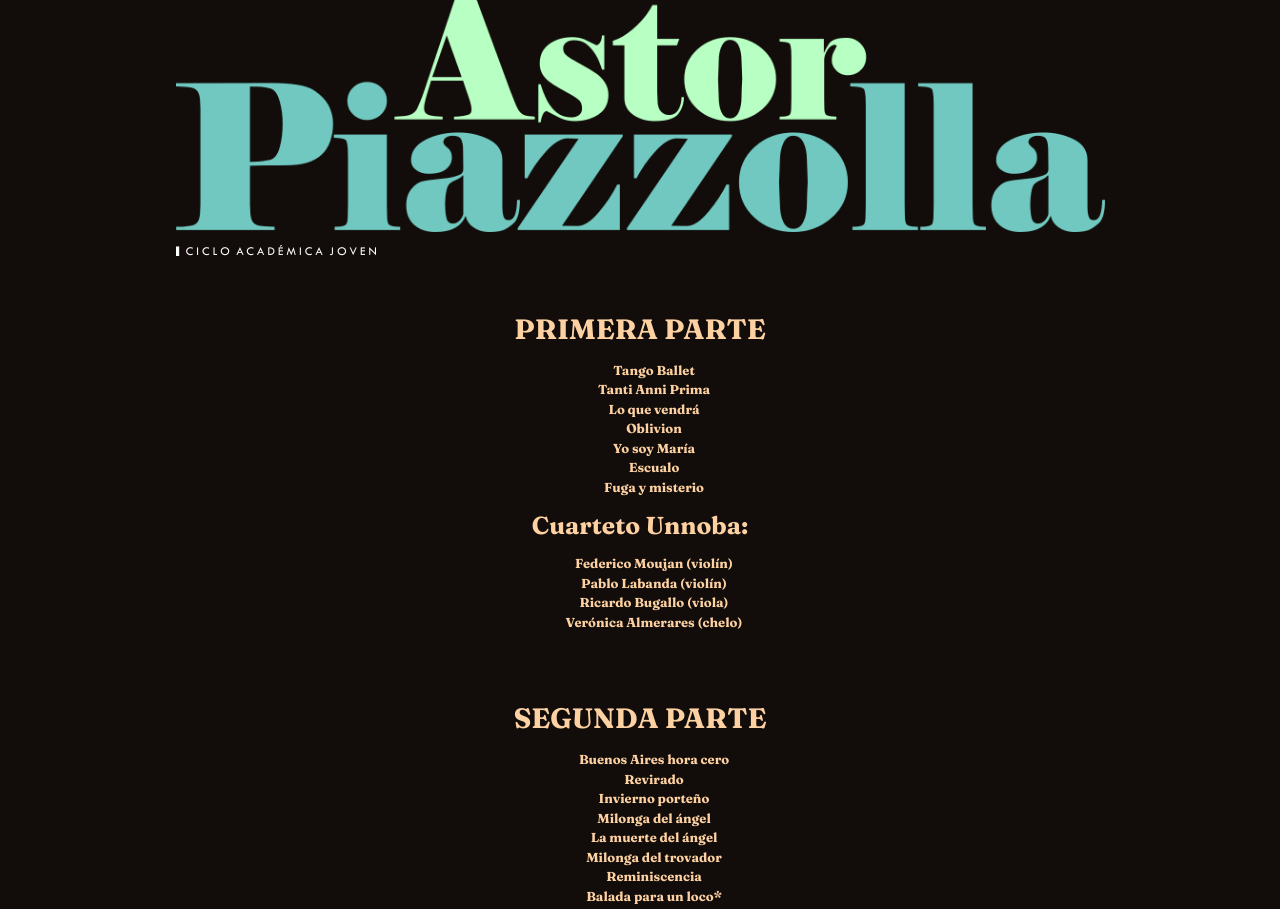
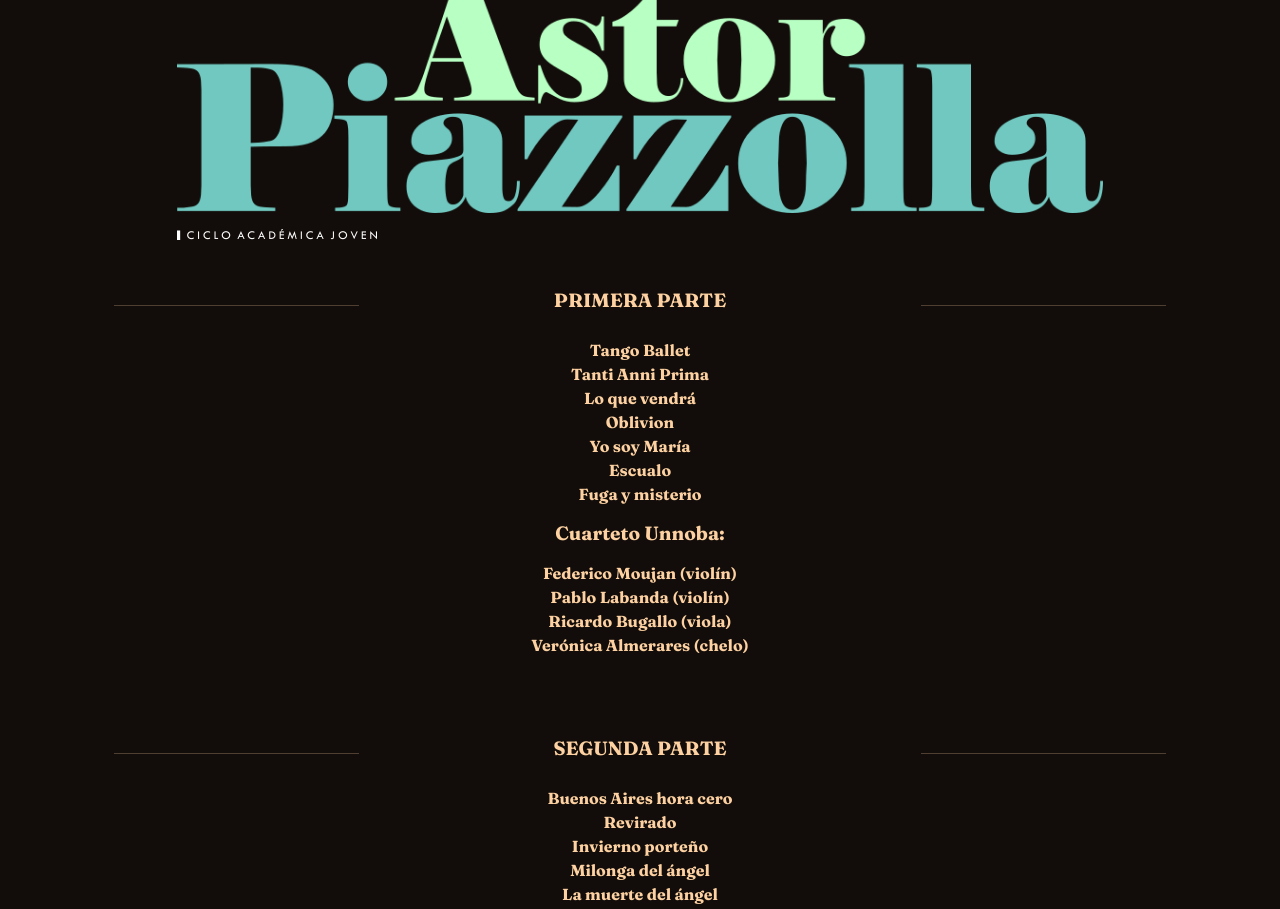
Before and after one commit to sergioinsa/cicloacademijoven, a plain HTML site: page index.html in a window 1280 px wide. Shown: the part 115-1024 px from the top of the page. Drawn offline with nearby package versions, Linux system fonts and the light colour scheme.

Commit message:
beta-release

```diff
--- a/index.html
+++ b/index.html
@@ -9,6 +9,7 @@
   </head>
 
   <body class="container-fluid py-5">
+
     <header class="container">
         <div class="row">
             <div class="col-1"></div>
@@ -40,9 +41,16 @@
 
 
     </header>
+
     <main class="container text-center">
         <article>
-            <h2>PRIMERA PARTE</h2>
+            <div class="row">
+                <div class="col-3"><hr></div>
+                <div class="col">
+                    <h3>PRIMERA PARTE</h3>
+                </div>
+                <div class="col-3"><hr></div>
+            </div>
             <ul>
                 <li>Tango Ballet</li>
                 <li>Tanti Anni Prima</li>
@@ -53,7 +61,7 @@
                 <li>Fuga y misterio</li>
             </ul>
 
-            <h3>Cuarteto Unnoba:</h3>
+            <h4>Cuarteto Unnoba:</h4>
             <ul>
                 <li>Federico Moujan (violín)</li>
                 <li>Pablo Labanda (violín)</li>
@@ -63,7 +71,13 @@
         </article>
 
         <article>
-            <h2>SEGUNDA PARTE</h2>
+            <div class="row">
+                <div class="col-3"><hr></div>
+                <div class="col">
+                    <h3>SEGUNDA PARTE</h3>
+                </div>
+                <div class="col-3"><hr></div>
+            </div>
             <ul>
                 <li>Buenos Aires hora cero</li>
                 <li>Revirado</li>
@@ -76,7 +90,7 @@
                 <li>Adiós Nonino</li>
             </ul>
 
-            <h3>Quinteto Revirados:</h3>
+            <h4>Quinteto Revirados:</h4>
             <ul>
                 <li>Mariano Guevara (bandoneón)</li>
                 <li>Gisela Petraglia (violín)</li>
@@ -89,7 +103,7 @@
         </article>
     </main>
 
-    <footer class="container">
+    <footer class="container-sm">
         <div class="row text-center">
 
           <div class="col">
@@ -111,8 +125,6 @@
         </div>
     </footer>
 
-
-
     <script src="https://cdn.jsdelivr.net/npm/bootstrap@5.3.3/dist/js/bootstrap.bundle.min.js" integrity="sha384-YvpcrYf0tY3lHB60NNkmXc5s9fDVZLESaAA55NDzOxhy9GkcIdslK1eN7N6jIeHz" crossorigin="anonymous"></script>
   </body>
 </html>
--- a/style.css
+++ b/style.css
@@ -1,4 +1,5 @@
-@import url('https://fonts.googleapis.com/css2?family=Fraunces:opsz,wght@9..144,700&family=Montserrat:wght@500;700&display=swap');
+@import url('https://fonts.googleapis.com/css2?family=Fraunces:opsz,wght@9..144,700&family=Montserrat:wght@500;700&display=swap&family=Josefin+Slab:ital,wght@0,100..700;1,100..700&display=swap');
+/*@import url('https://fonts.googleapis.com/css2?family=Josefin+Slab:ital,wght@0,100..700;1,100..700&display=swap');*/
 
 :root {
 
@@ -15,10 +16,9 @@
 
     /*---Fonts---*/
 
-    Font-size: 14px;
-
     --mn-text: 'Fraunces', serif;
     --bg-text: 'Montserrat', sans-serif;
+    --dc-text: 'Josefin Slab', serif;
 
 }
 
@@ -29,7 +29,6 @@
 }
 
 body {
-    margin-top: 2em;
     background-color: var(--bg-body);
     font-family: var(--mn-text);
 }
@@ -37,33 +36,49 @@ body {
 main {
     border-radius: 1em;
     color: var(--txt-color);
-    margin-top: 2em;
+    margin-top: 1em;
 }
 
 article {
     padding: 2em;
 }
 
-h1 {
-    font-family: var(--mn-text);
-    font-size: 2.3em;
-    line-height: 1em;
-    margin-top: .5em;
-}
-
 p {
-
     line-height: 1.6em;
+    font-weight: bold;
 }
 
 ul {
     list-style: none;
-    margin: 1em;
+    margin: 1em .1em;
+    padding: 0;
+    /*
+    text-align: center;
+     Centra el contenido de los <li> */
 }
 
 li {
-    font-weight: bold;
-    font-size: small;
+
+    font-weight: normal;
+    font-size: medium;
+    /*
+    margin: 5px 0;
+    Añade un margen si es necesario */
+}
+ul {
+}
+
+li {
+}
+
+.col {
+    margin: 0;
+}
+
+h3, h4 {
+    margin: 0;
+    padding: 0;
+    font-size: 1.2em;
 }
 
 img{
@@ -75,10 +90,17 @@ a {
     font-size: medium;
 }
 
-.subtitulo {
-    margin-top: .0em;
+
+/*--------------------------------------------------------*/
+/* <uniquifier>: Use a unique and descriptive class name
+/ <weight>: Use a value from 100 to 700*/
+
+.tipograf {
+  font-family: "Josefin Slab", serif;
+  font-optical-sizing: auto;
+  font-weight: 400;
+  font-style: normal;
 }
-
 /*--------------------------------------------------------*/
 
 .btn {
```
